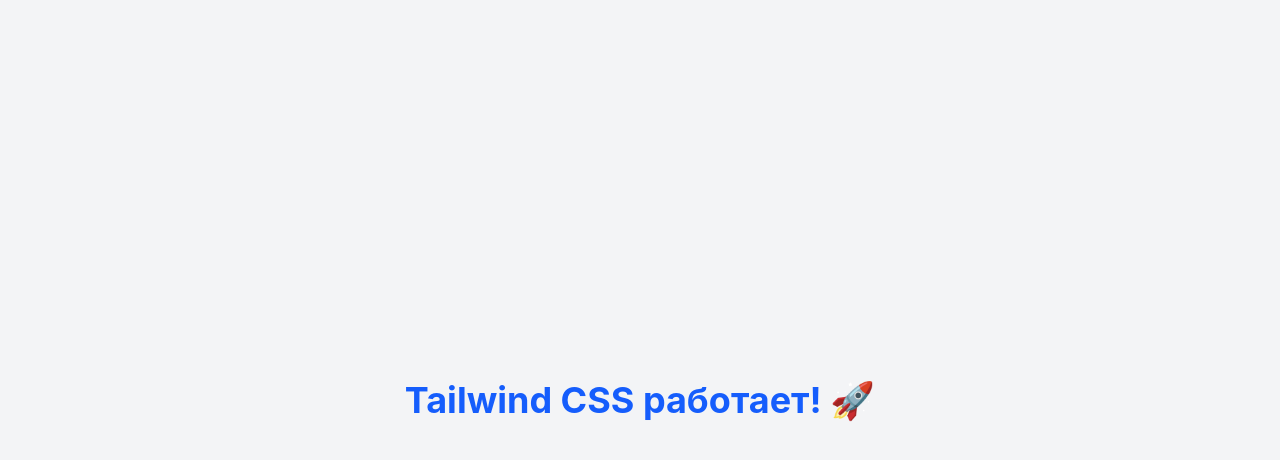
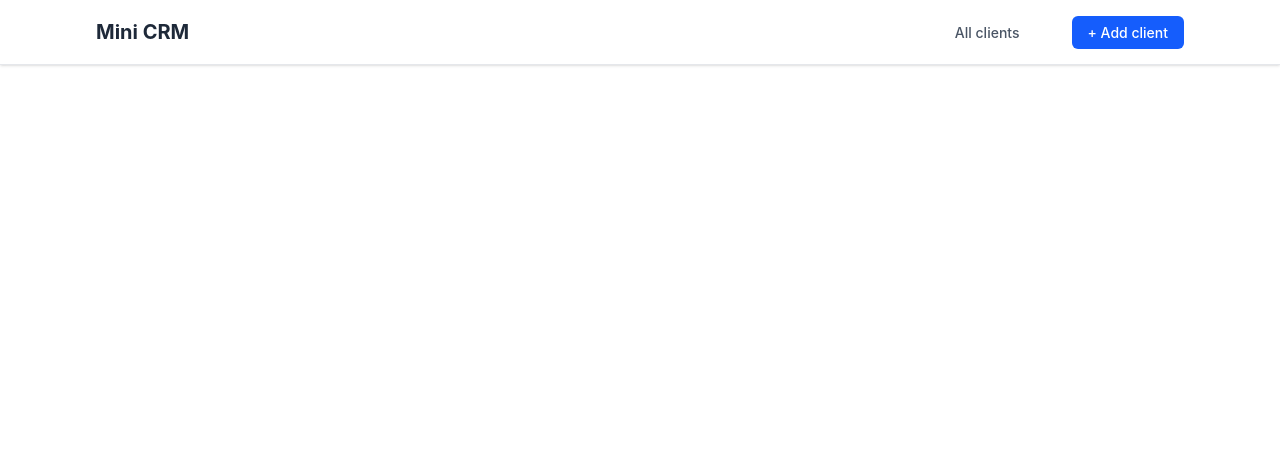
Before and after one commit to Aniavlr/mini-crm, a React app in the folder mini-crm/: page / in a window 1280 px wide. Shown: the top 460 px of the page. Built offline with nearby package versions, Linux system fonts and the light colour scheme; the HTML template or start-up script is replaced by a standard one.

Commit message:
feat: add layout and routing for clients pages

```diff
--- a/mini-crm/package.json
+++ b/mini-crm/package.json
@@ -13,6 +13,7 @@
     "@tailwindcss/vite": "^4.2.0",
     "react": "^19.2.0",
     "react-dom": "^19.2.0",
+    "react-router-dom": "^7.13.0",
     "tailwindcss": "^4.2.0"
   },
   "devDependencies": {
--- a/mini-crm/src/App.tsx
+++ b/mini-crm/src/App.tsx
@@ -1,12 +1,25 @@
-import React from "react";
+import { BrowserRouter, Routes, Route } from "react-router-dom";
+
+import Layout from "./components/Layout";
+import ClientsList from "./pages/ClientsList";
+import ClientDetail from "./pages/ClientDetail";
+import ClientNew from "./pages/ClientNew";
+import NotFound from "./pages/NotFound";
 
 function App() {
   return (
-    <div className="min-h-screen bg-gray-100 flex items-center justify-center">
-      <h1 className="text-4xl font-bold text-blue-600">
-        Tailwind CSS работает! 🚀
-      </h1>
-    </div>
+    <BrowserRouter>
+      <Routes>
+        <Route path="/" element={<Layout />}>
+          <Route path="clients">
+            <Route index element={<ClientsList />} />
+            <Route path="new" element={<ClientNew />} />
+            <Route path=":id" element={<ClientDetail />} />
+          </Route>
+        </Route>
+        <Route path="*" element={<NotFound />} />
+      </Routes>
+    </BrowserRouter>
   );
 }
 
--- /dev/null
+++ b/mini-crm/src/components/Layout.tsx
@@ -0,0 +1,42 @@
+import { Outlet, Link } from "react-router-dom";
+
+const Layout = () => {
+  return (
+    <>
+      <header className="bg-white shadow-sm border-b border-gray-200 sticky top-0 z-10">
+        <div className="container mx-auto px-4">
+          <nav className="flex items-center justify-between h-16 mr-20 ml-20">
+            <Link to="/clients" className="text-xl font-bold text-gray-800">
+              Mini CRM
+            </Link>
+
+            <ul className="flex space-x-10">
+              <li>
+                <Link
+                  to="/clients"
+                  className="text-lg text-gray-600 hover:text-gray-900 px-3 py-2 rounded-md text-sm font-medium"
+                >
+                  All clients
+                </Link>
+              </li>
+              <li>
+                <Link
+                  to="/clients/new"
+                  className="text-lg bg-blue-600 hover:bg-blue-700 text-white px-4 py-2 rounded-md text-sm font-medium"
+                >
+                  + Add client
+                </Link>
+              </li>
+            </ul>
+          </nav>
+        </div>
+      </header>
+
+      <main className="container mx-auto px-4 py-8">
+        <Outlet />
+      </main>
+    </>
+  );
+};
+
+export default Layout;
--- /dev/null
+++ b/mini-crm/src/pages/ClientDetail.tsx
@@ -0,0 +1,5 @@
+const ClientDetail = () => {
+  return <></>;
+};
+
+export default ClientDetail;
--- /dev/null
+++ b/mini-crm/src/pages/ClientNew.tsx
@@ -0,0 +1,5 @@
+const ClientNew = () => {
+  return <></>;
+};
+
+export default ClientNew;
--- /dev/null
+++ b/mini-crm/src/pages/ClientsList.tsx
@@ -0,0 +1,5 @@
+const ClientsList = () => {
+  return <></>;
+};
+
+export default ClientsList;
--- /dev/null
+++ b/mini-crm/src/pages/NotFound.tsx
@@ -0,0 +1,28 @@
+const NotFound = () => {
+  return (
+    <main className="grid min-h-full place-items-center bg-white px-6 py-24 sm:py-32 lg:px-8">
+      <div className="text-center">
+        <p className="text-base font-semibold text-indigo-600">404</p>
+        <h1 className="mt-4 text-5xl font-semibold tracking-tight text-balance text-gray-900 sm:text-7xl">
+          Page not found
+        </h1>
+        <p className="mt-6 text-lg font-medium text-pretty text-gray-500 sm:text-xl/8">
+          Sorry, we couldn’t find the page you’re looking for.
+        </p>
+        <div className="mt-10 flex items-center justify-center gap-x-6">
+          <a
+            href="#"
+            className="rounded-md bg-indigo-600 px-3.5 py-2.5 text-sm font-semibold text-white shadow-xs hover:bg-indigo-500 focus-visible:outline-2 focus-visible:outline-offset-2 focus-visible:outline-indigo-600"
+          >
+            Go back home
+          </a>
+          <a href="#" className="text-sm font-semibold text-gray-900">
+            Contact support <span aria-hidden="true">&rarr;</span>
+          </a>
+        </div>
+      </div>
+    </main>
+  );
+};
+
+export default NotFound;
```
Also changed, not shown: 1 other file (tests, documents, lock files or other folders).
